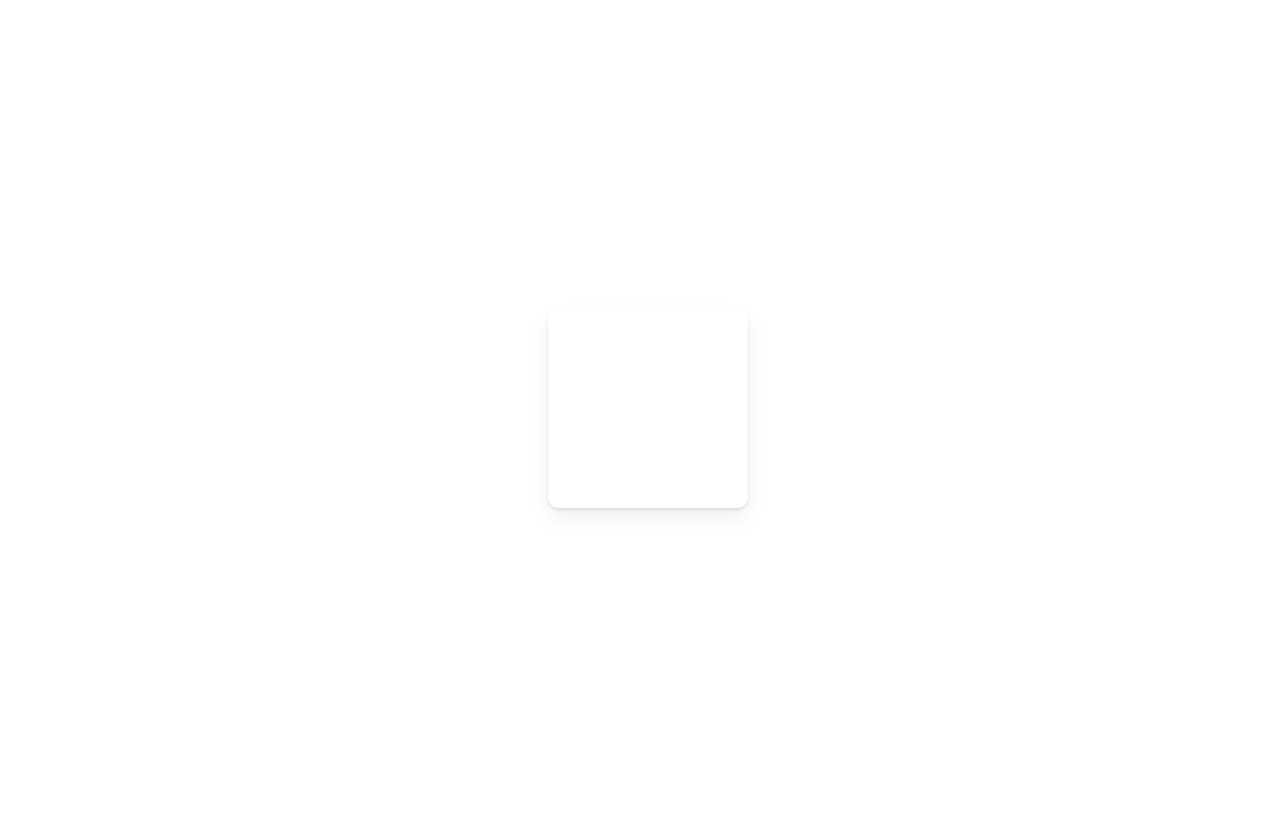
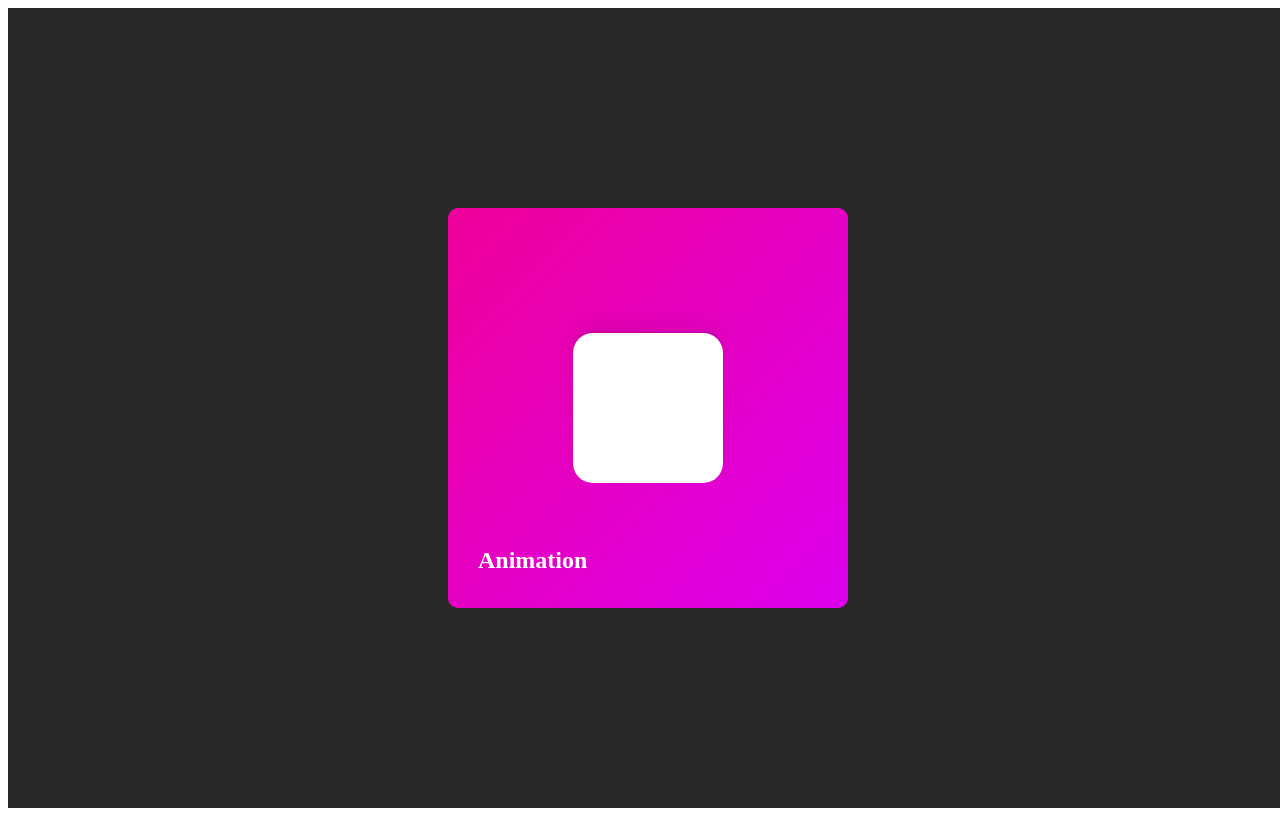
Before and after one commit to frontWeb-dev/animation, a React (Create React App) app: page / in a window 1280 px wide. Built offline with nearby package versions, Linux system fonts and the light colour scheme.

Commit message:
:sparkles: Basic Animations

```diff
--- a/src/App.tsx
+++ b/src/App.tsx
@@ -1,12 +1,18 @@
 import { motion } from 'framer-motion';
-import React from 'react';
+import { useState } from 'react';
 import styled from 'styled-components';
 
 function App() {
   return (
     <Wrapper>
-      <Box />
-      <motion.div></motion.div>
+      <Container>
+        <Box
+          initial={{ scale: 0 }}
+          animate={{ scale: 1, rotateZ: 180 }}
+          transition={{ type: 'spring', bounce: 0.5 }}
+        />
+        <p>Animation</p>
+      </Container>
     </Wrapper>
   );
 }
@@ -19,12 +25,35 @@ const Wrapper = styled.div`
   display: flex;
   justify-content: center;
   align-items: center;
+  background-color: #282828;
 `;
 
-const Box = styled.div`
-  width: 200px;
-  height: 200px;
+const Container = styled.div`
+  position: relative;
+  width: 400px;
+  height: 400px;
+  margin: 20px;
+  display: flex;
+  flex-direction: column;
+  justify-content: center;
+  align-items: center;
+  background: linear-gradient(135deg, #e09, #d0e);
+  border-radius: 10px;
+
+  p {
+    position: absolute;
+    bottom: 10px;
+    left: 30px;
+    font-size: 1.5rem;
+    font-weight: bold;
+    color: #fff;
+  }
+`;
+
+const Box = styled(motion.div)`
+  width: 150px;
+  height: 150px;
   background-color: #fff;
-  border-radius: 10px;
+  border-radius: 20px;
   box-shadow: 0 2px 3px rgba(0, 0, 0, 0.1), 0 10px 20px rgba(0, 0, 0, 0.06);
 `;
```
